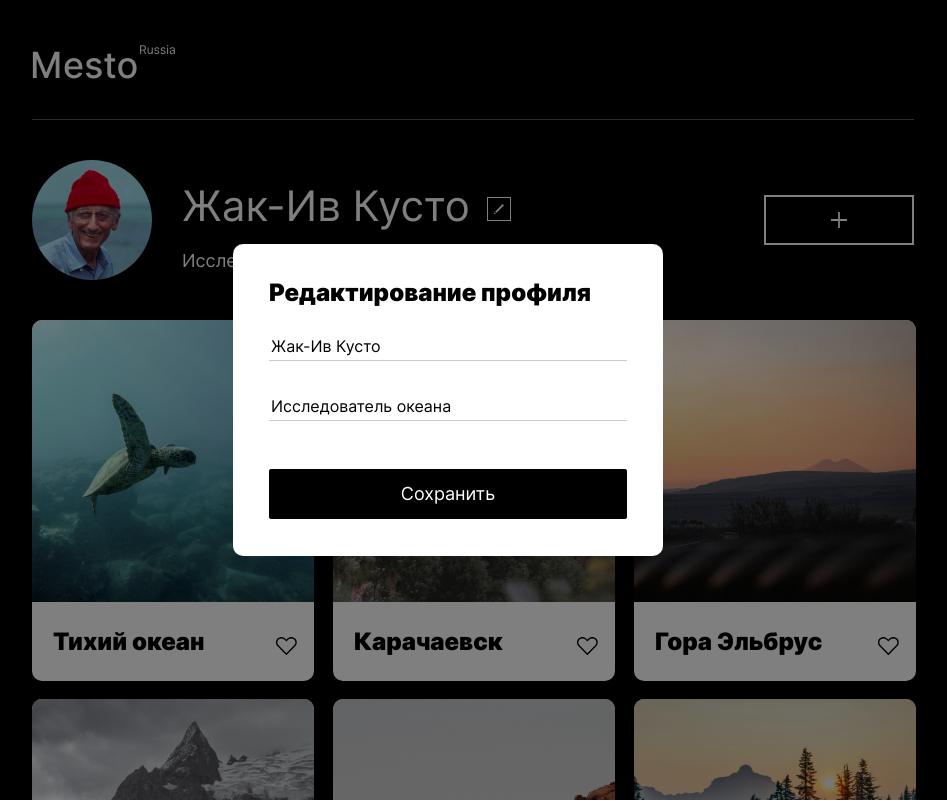
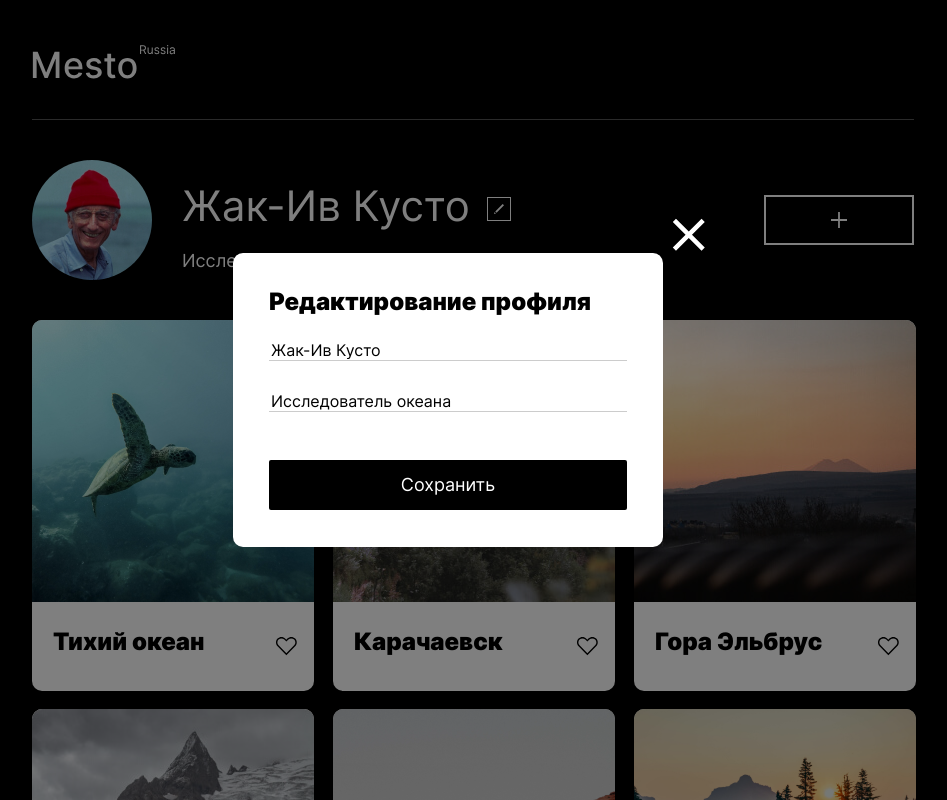
Before and after one commit to AlisaMilyukhina/Mesto-Yandex.Praktikum, a plain HTML site: page index.html in a window 1280 px wide. Both pictures are taken after a click on the button 665 px from the left and 209 px from the top of the page. Shown: the top 800 px of the page, without its empty margins (167-1114 px from the left). Drawn offline with Linux system fonts and the light colour scheme.

Commit message:
Minor changes

```diff
--- a/blocks/cards-grid/__container/cards-grid__container.css
+++ b/blocks/cards-grid/__container/cards-grid__container.css
@@ -2,5 +2,4 @@
     display: flex;
     flex-direction: row;
     justify-content: space-between;
-    height: 72px;
 }
--- a/blocks/cards-grid/__element/cards-grid__element.css
+++ b/blocks/cards-grid/__element/cards-grid__element.css
@@ -2,7 +2,6 @@
     background-color: #ffffff;
     border-radius: 10px;
     max-width: 282px;
-    height: 361px;
     display: flex;
     flex-direction: column;
     margin: auto;
--- a/blocks/cards-grid/__title/cards-grid__title.css
+++ b/blocks/cards-grid/__title/cards-grid__title.css
@@ -2,9 +2,8 @@
     font-weight: 900;
     font-size: 24px;
     line-height: 29px;
-    min-height: 29px;
     color: #000000;
-    margin: 25px 0 28px 21px;
+    margin: 25px 0 25px 21px;
     white-space: nowrap;
     overflow: hidden;
     text-overflow: ellipsis;
--- a/blocks/header/header.css
+++ b/blocks/header/header.css
@@ -1,12 +1,10 @@
 /*стили элементов хедера*/
 @import url('../header/__logo/header__logo.css');
-@import url('../header/__separation-line/header__separation-line.css');
 
 /*хедер*/
 
 .header {
     max-width: 882px;
-    max-height: 74px;
     margin: 45px auto 0;
     display: flex;
     flex-direction: column;
--- a/blocks/popup/__close-icon/popup__close-icon.css
+++ b/blocks/popup/__close-icon/popup__close-icon.css
@@ -3,9 +3,10 @@
     width: 58px;
     height: 58px;
     margin-top: 148px;
-    background-image: url("../../../images/close_popup_icon.svg");
+    background-image: url("../../../images/close_icon.svg");
     background-color: transparent;
     background-position: center;
+    background-repeat: no-repeat;
     box-sizing: border-box;
     border: 0;
     cursor: pointer;
--- a/blocks/popup/__input/popup__input.css
+++ b/blocks/popup/__input/popup__input.css
@@ -1,6 +1,5 @@
 .popup__input {
     width: 358px;
-    height: 30px;
     margin: auto;
     box-sizing: border-box;
     border: 0;
@@ -11,7 +10,6 @@
 @media screen and (min-width: 320px) and (max-width: 500px) {
     .popup__input {
         width: 180px;
-        height: 20px;
         margin-left: 36px;
     }
 }
--- a/blocks/profile/__bio/profile__bio.css
+++ b/blocks/profile/__bio/profile__bio.css
@@ -16,6 +16,5 @@
     .profile__bio {
         font-size: 14px;
         line-height: 17px;
-        text-align: center;
     }
 }
--- a/blocks/profile/__name/profile__name.css
+++ b/blocks/profile/__name/profile__name.css
@@ -13,7 +13,6 @@
     .profile__name {
         font-size: 27px;
         line-height: 32px;
-        text-align: center;
         margin-top: 10px;
     }
 }
--- a/blocks/profile/profile.css
+++ b/blocks/profile/profile.css
@@ -11,7 +11,6 @@
     display: grid;
     grid-template-columns: repeat(4, max-content);
     max-width: 882px;
-    max-height: 120px;
     margin: 40px auto;
     position: relative;
 }
@@ -29,7 +28,6 @@
         display: block;
         text-align: center;
         max-width: 282px;
-        max-height: 286px;
         margin: 40px auto;
     }
 }
@@ -37,7 +35,6 @@
 @media screen and (max-width: 320px){
     .profile {
         max-width: 282px;
-        max-height: 286px;
         display: block;
         text-align: center;
     }
```
Also changed, not shown: images/Close_Icon_mobile.svg, images/close_icon.svg (added).
